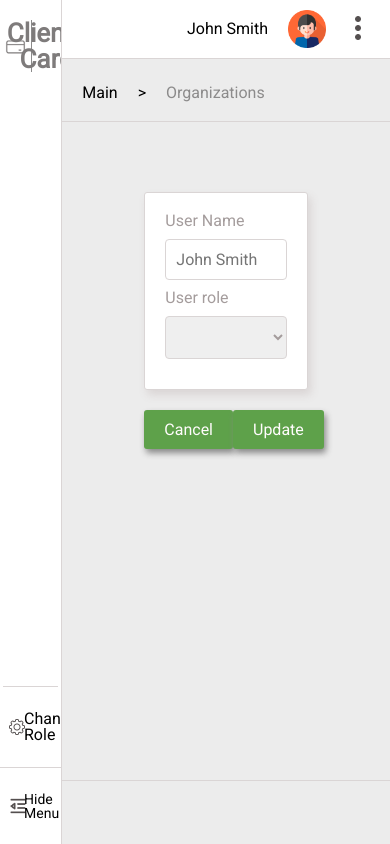
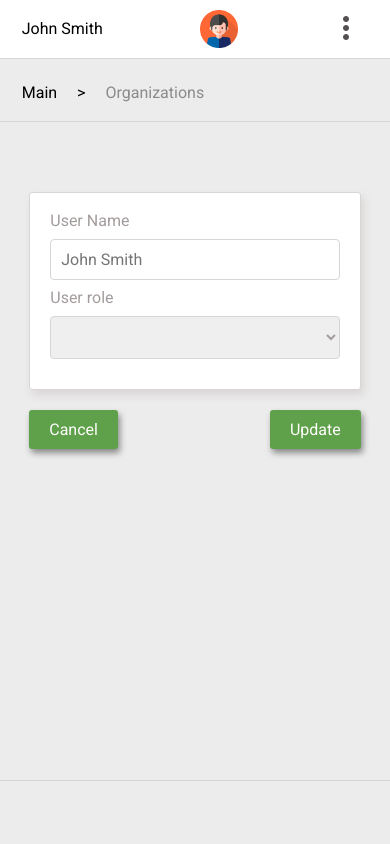
Before and after one commit to AmbeMO/sapient1, an Angular app in the folder AngularApi/angular-sapient/: page /changeRole in a window 390 px wide. Built offline with nearby package versions, Linux system fonts and the light colour scheme.

Commit message:
mobile design

```diff
--- a/AngularApi/angular-sapient/src/app/side-bar/side-bar.component.scss
+++ b/AngularApi/angular-sapient/src/app/side-bar/side-bar.component.scss
@@ -78,14 +78,14 @@
         background-image: url(../../assets/img/icons/settings.png);
         background-repeat: no-repeat;
         background-size: 16px;
-        background-position: 20%;
+        background-position: 15%;
       }
 
       .side-bar__hideMenu{
         background-image: url(../../assets/img/icons/hide.png);
         background-repeat: no-repeat;
         background-size: 20px;
-        background-position: 20%;
+        background-position: 15%;
       }
   }
 }
--- a/AngularApi/angular-sapient/src/styles.scss
+++ b/AngularApi/angular-sapient/src/styles.scss
@@ -36,3 +36,59 @@ app-main-layout{
   width: 100%;
   border-top: 1px solid #dad5d5;
 }
+button{
+  transition: all 0.5s ease;
+  &:hover{
+    transform: scale(1.1);
+    transition: all 0.5s ease;
+  }
+}
+@media(max-width: 1200px) {
+  .side-bar__logo__text{
+    font-size: 22px!important;
+  }
+}
+@media(max-width: 992px){
+  .nav__row{
+    justify-content: space-between!important;
+    width: 94%!important;
+    margin: 0 auto;
+  }
+  form{
+    width: 75%!important;
+  }
+  .aside{
+    display: none;
+  }
+  .create-btn{
+    flex-direction: column;
+    align-items: center;
+    input{
+      margin-bottom: 20px;
+      width: 40%!important;
+    }
+    button{
+      width: 40%!important;
+    }
+  }
+}
+@media(max-width: 767px) {
+  form{
+    width: 85%!important;
+  }
+  .org-list{
+    width: 100%!important;
+    font-size: 12px;
+    overflow: auto;
+  }
+  .create-btn{
+    input{
+      width: 50%!important;
+    }
+    button{
+      font-size: 12px;
+      width: 50%!important;
+    }
+  }
+
+}
```
